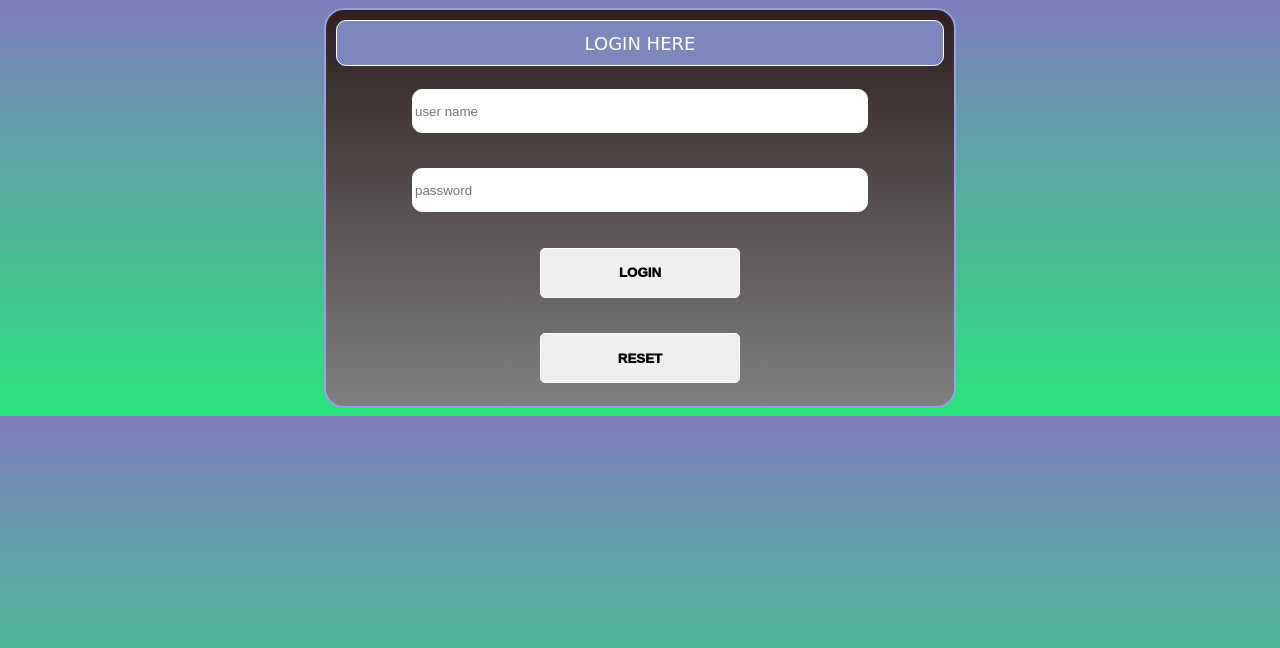
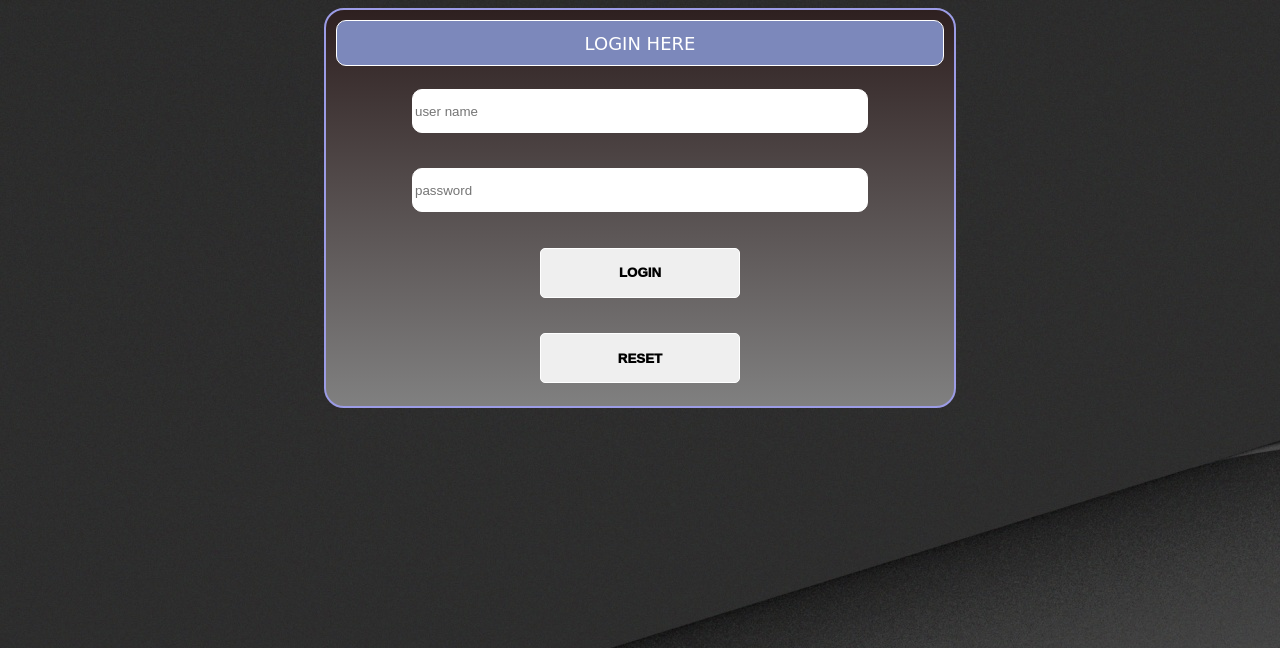
Before and after one commit to shijinsidharth/loginapp12, a Django app: page /new/html1 in a window 1280 px wide. Shown: the top 648 px of the page. Run offline with Django 3.2, Linux system fonts and the light colour scheme.

Commit message:
fifth commit

```diff
--- a/loginapp/static/loginstyle.css
+++ b/loginapp/static/loginstyle.css
@@ -1,6 +1,6 @@
 body
 {
-    background-image: linear-gradient(rgb(125, 125, 187),rgb(41, 228, 125));
+   background-image:url("dark_window_2-wallpaper-3554x1999.jpg");
 }
 table
 {
```
Also changed, not shown: loginapp/static/dark_window_2-wallpaper-3554x1999.jpg (added).
